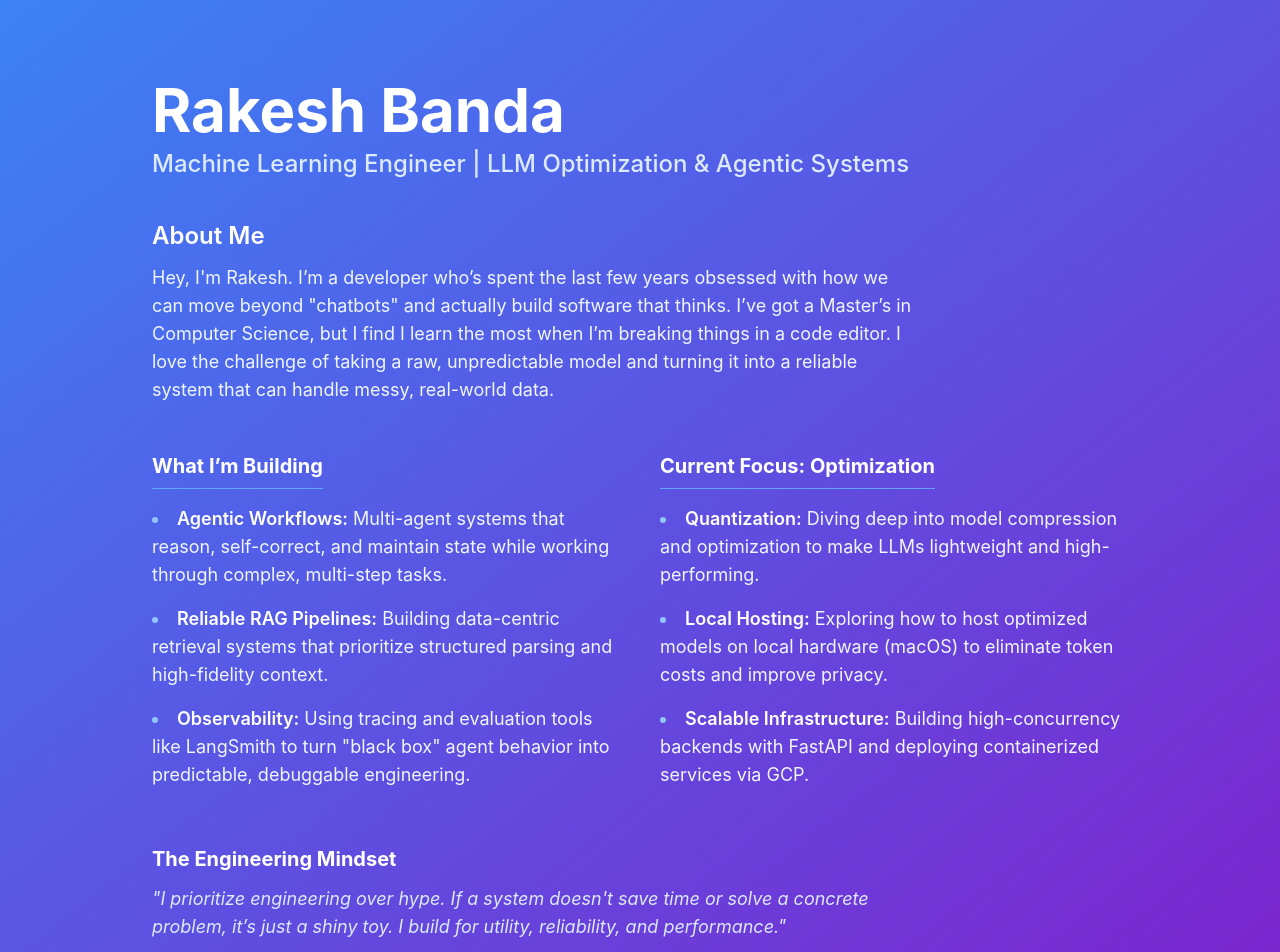
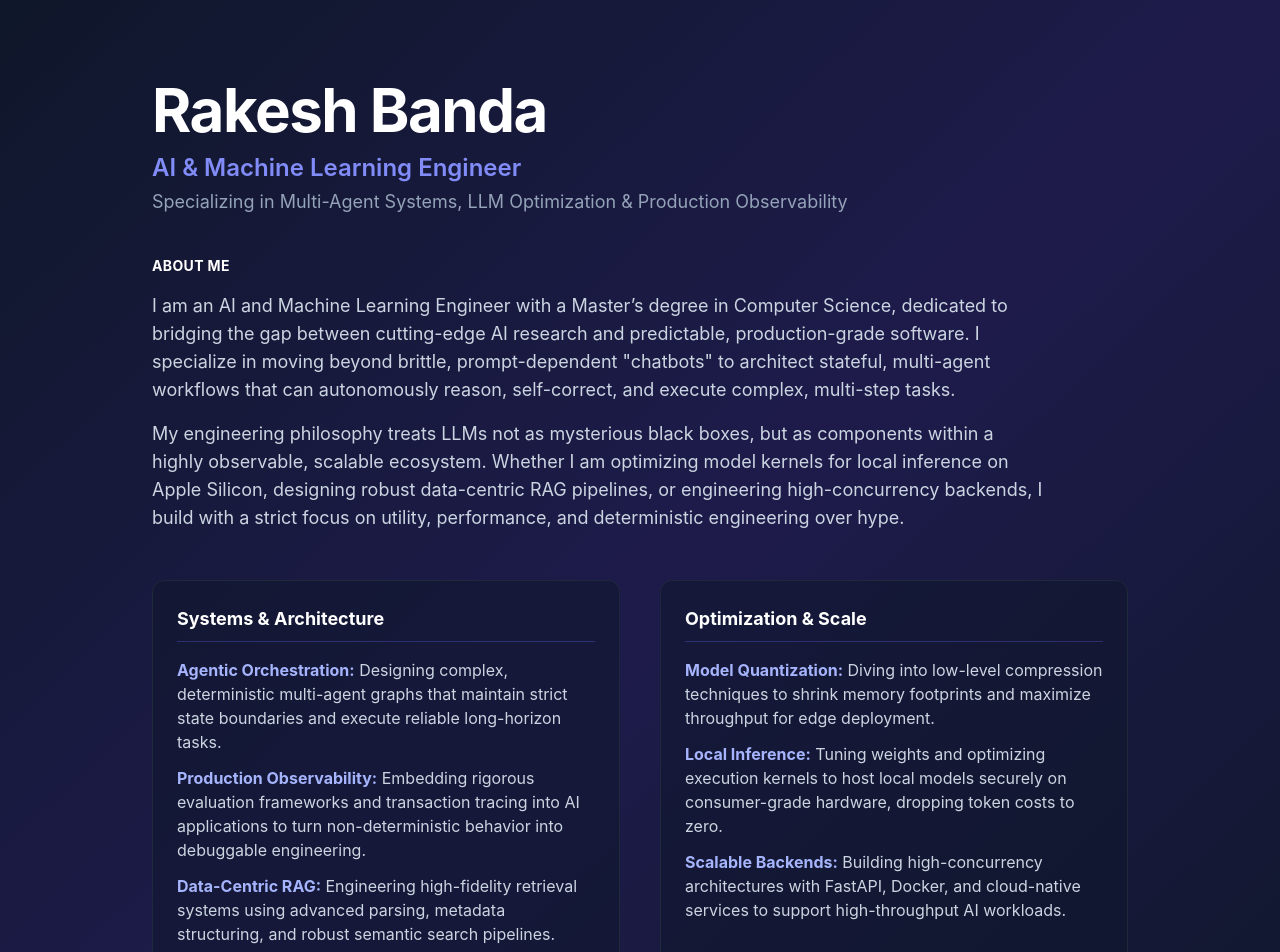
Before and after one commit to Bandarakesh/my-portfolio, a React (Vite) app: page / in a window 1280 px wide. Shown: the top 952 px of the page. Built offline with nearby package versions, Linux system fonts and the light colour scheme.

Commit message:
updated hero

```diff
--- a/src/components/Hero.jsx
+++ b/src/components/Hero.jsx
@@ -2,68 +2,77 @@ import { motion } from 'framer-motion';
 
 export default function Hero() {
   return (
-    <section className="min-h-screen flex items-center justify-center bg-gradient-to-br from-blue-500 to-purple-700 text-white py-20">
+    <section className="min-h-screen flex items-center justify-center bg-gradient-to-br from-slate-900 via-indigo-950 to-slate-900 text-white py-20">
       <motion.div
-        initial={{ opacity: 0, x: -40 }}
-        animate={{ opacity: 1, x: 0 }}
+        initial={{ opacity: 0, y: 20 }}
+        animate={{ opacity: 1, y: 0 }}
         transition={{ duration: 0.8 }}
         className="px-6 max-w-5xl w-full"
       >
         {/* Title & Headline */}
         <div className="text-left mb-10">
-          <h1 className="text-4xl md:text-6xl font-bold mb-2 leading-tight">
+          <h1 className="text-4xl md:text-6xl font-bold mb-3 leading-tight tracking-tight">
             Rakesh Banda
           </h1>
-          <p className="text-xl md:text-2xl text-blue-100 font-medium">
-            Machine Learning Engineer | LLM Optimization & Agentic Systems
+          <p className="text-xl md:text-2xl text-indigo-400 font-semibold">
+            AI & Machine Learning Engineer
+          </p>
+          <p className="text-lg text-slate-400 mt-1">
+            Specializing in Multi-Agent Systems, LLM Optimization & Production Observability
           </p>
         </div>
 
         {/* Main Content */}
-        <div className="space-y-8 text-left text-base md:text-lg text-blue-50 leading-relaxed">
+        <div className="space-y-8 text-left text-base md:text-lg text-slate-300 leading-relaxed">
 
-          <div className="max-w-3xl">
-            <h2 className="text-2xl font-semibold text-white mb-3">About Me</h2>
+          {/* About Me Section */}
+          <div className="max-w-4xl">
+            <h2 className="text-2xl font-bold text-white mb-4 tracking-wide text-indigo-300 uppercase text-sm">
+              About Me
+            </h2>
+            <p className="mb-4">
+              I am an AI and Machine Learning Engineer with a Master’s degree in Computer Science, dedicated to bridging the gap between cutting-edge AI research and predictable, production-grade software. I specialize in moving beyond brittle, prompt-dependent "chatbots" to architect stateful, multi-agent workflows that can autonomously reason, self-correct, and execute complex, multi-step tasks.
+            </p>
             <p>
-              Hey, I'm Rakesh. I’m a developer who’s spent the last few years obsessed with how we can move beyond "chatbots" and actually build software that thinks. I’ve got a Master’s in Computer Science, but I find I learn the most when I’m breaking things in a code editor. I love the challenge of taking a raw, unpredictable model and turning it into a reliable system that can handle messy, real-world data.
+              My engineering philosophy treats LLMs not as mysterious black boxes, but as components within a highly observable, scalable ecosystem. Whether I am optimizing model kernels for local inference on Apple Silicon, designing robust data-centric RAG pipelines, or engineering high-concurrency backends, I build with a strict focus on utility, performance, and deterministic engineering over hype.
             </p>
           </div>
 
-          {/* Grid Layout for Bullet Points */}
+          {/* Grid Layout for Technical Deep-Dives */}
           <div className="grid grid-cols-1 md:grid-cols-2 gap-10 pt-4">
 
-            {/* Column 1: What I'm Building */}
-            <div>
-              <h3 className="text-xl font-bold text-white mb-4 border-b border-blue-400 pb-2 inline-block">
-                What I’m Building
+            {/* Column 1: Core Competencies */}
+            <div className="bg-slate-900/50 p-6 rounded-xl border border-slate-800">
+              <h3 className="text-lg font-bold text-white mb-4 border-b border-indigo-500/30 pb-2">
+                Systems & Architecture
               </h3>
-              <ul className="space-y-4 list-disc list-inside marker:text-blue-300">
+              <ul className="space-y-3 text-sm md:text-base">
                 <li>
-                  <span className="font-semibold text-white">Agentic Workflows:</span> Multi-agent systems that reason, self-correct, and maintain state while working through complex, multi-step tasks.
+                  <strong className="text-indigo-300">Agentic Orchestration:</strong> Designing complex, deterministic multi-agent graphs that maintain strict state boundaries and execute reliable long-horizon tasks.
                 </li>
                 <li>
-                  <span className="font-semibold text-white">Reliable RAG Pipelines:</span> Building data-centric retrieval systems that prioritize structured parsing and high-fidelity context.
+                  <strong className="text-indigo-300">Production Observability:</strong> Embedding rigorous evaluation frameworks and transaction tracing into AI applications to turn non-deterministic behavior into debuggable engineering.
                 </li>
                 <li>
-                  <span className="font-semibold text-white">Observability:</span> Using tracing and evaluation tools like LangSmith to turn "black box" agent behavior into predictable, debuggable engineering.
+                  <strong className="text-indigo-300">Data-Centric RAG:</strong> Engineering high-fidelity retrieval systems using advanced parsing, metadata structuring, and robust semantic search pipelines.
                 </li>
               </ul>
             </div>
 
             {/* Column 2: Current Focus & Efficiency */}
-            <div>
-              <h3 className="text-xl font-bold text-white mb-4 border-b border-blue-400 pb-2 inline-block">
-                Current Focus: Optimization
+            <div className="bg-slate-900/50 p-6 rounded-xl border border-slate-800">
+              <h3 className="text-lg font-bold text-white mb-4 border-b border-indigo-500/30 pb-2">
+                Optimization & Scale
               </h3>
-              <ul className="space-y-4 list-disc list-inside marker:text-blue-300">
+              <ul className="space-y-3 text-sm md:text-base">
                 <li>
-                  <span className="font-semibold text-white">Quantization:</span> Diving deep into model compression and optimization to make LLMs lightweight and high-performing.
+                  <strong className="text-indigo-300">Model Quantization:</strong> Diving into low-level compression techniques to shrink memory footprints and maximize throughput for edge deployment.
                 </li>
                 <li>
-                  <span className="font-semibold text-white">Local Hosting:</span> Exploring how to host optimized models on local hardware (macOS) to eliminate token costs and improve privacy.
+                  <strong className="text-indigo-300">Local Inference:</strong> Tuning weights and optimizing execution kernels to host local models securely on consumer-grade hardware, dropping token costs to zero.
                 </li>
                 <li>
-                  <span className="font-semibold text-white">Scalable Infrastructure:</span> Building high-concurrency backends with FastAPI and deploying containerized services via GCP.
+                  <strong className="text-indigo-300">Scalable Backends:</strong> Building high-concurrency architectures with FastAPI, Docker, and cloud-native services to support high-throughput AI workloads.
                 </li>
               </ul>
             </div>
@@ -71,10 +80,10 @@ export default function Hero() {
           </div>
 
           {/* Engineering Mindset Section */}
-          <div className="pt-6 max-w-3xl">
-            <h3 className="text-xl font-bold text-white mb-3">The Engineering Mindset</h3>
-            <p className="italic text-blue-100">
-              "I prioritize engineering over hype. If a system doesn't save time or solve a concrete problem, it’s just a shiny toy. I build for utility, reliability, and performance."
+          <div className="pt-6 max-w-3xl border-l-2 border-indigo-500 pl-4">
+            <h3 className="text-sm font-bold tracking-wider text-indigo-400 uppercase mb-1">The Engineering Commitment</h3>
+            <p className="italic text-slate-400">
+              "If an AI workflow doesn't deliver reliable utility, reduce operational overhead, or solve a concrete problem at scale, it is just a shiny toy. I build for reliability, efficiency, and real-world impact."
             </p>
           </div>
 
```
